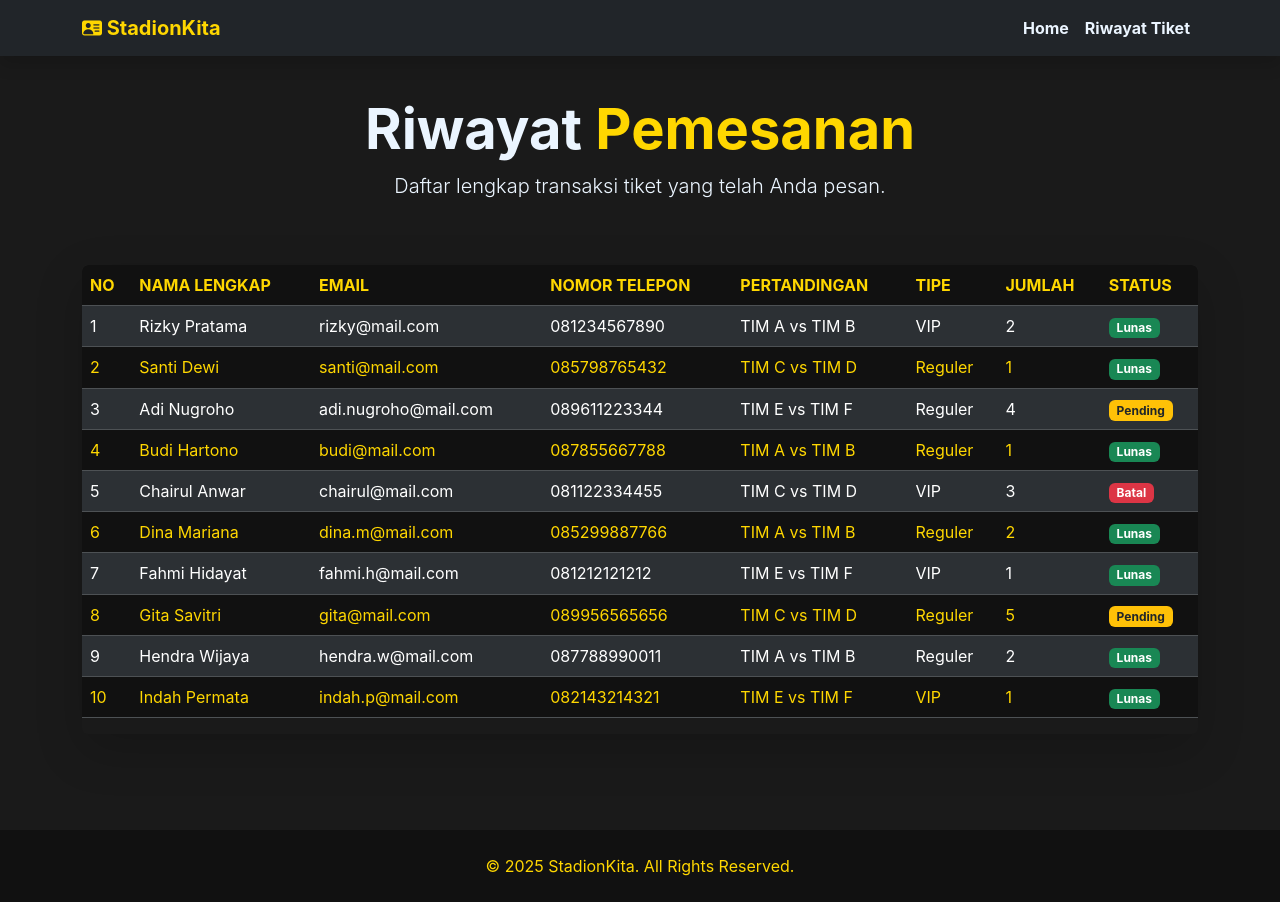
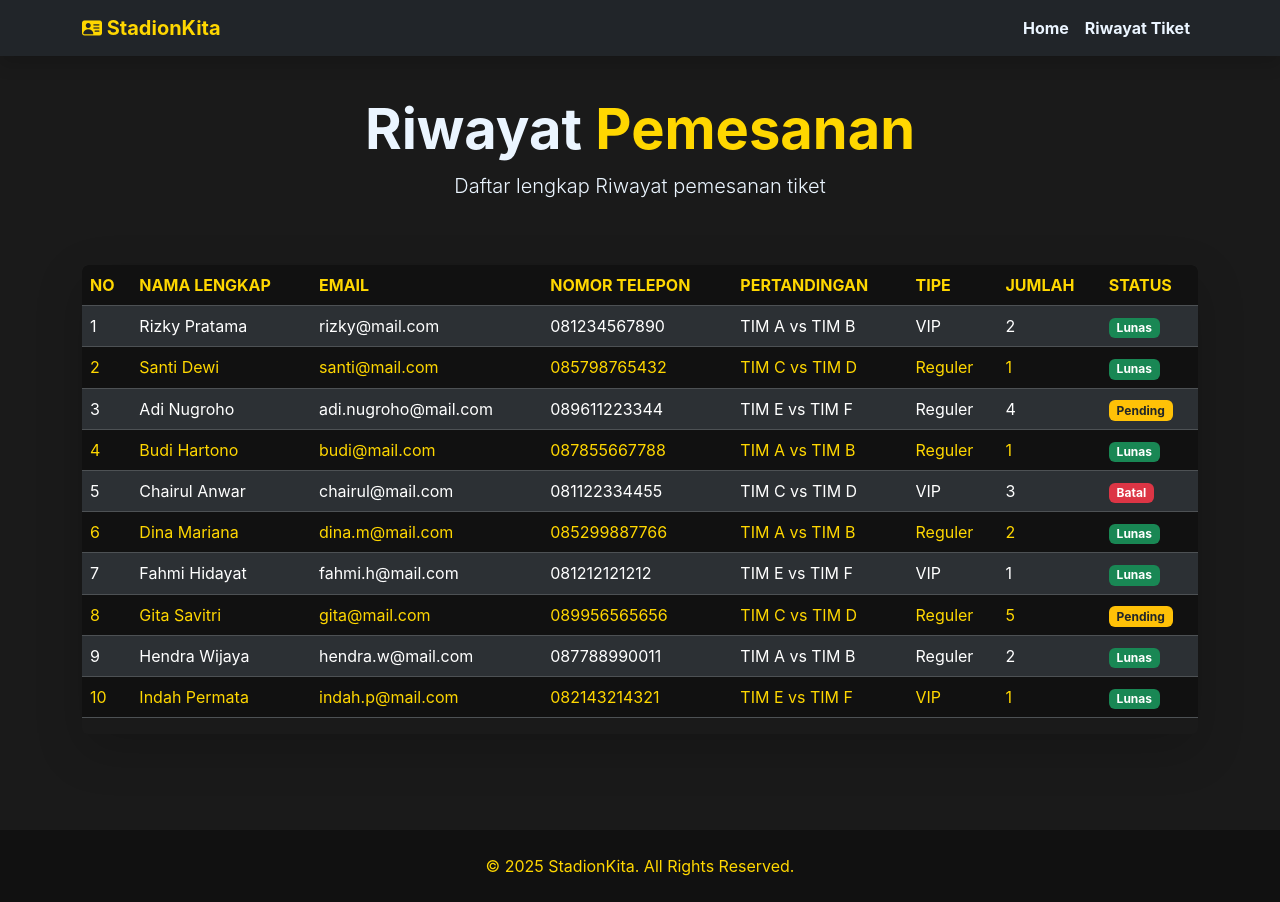
Before and after one commit to LabibAbdullah1/Tugas-Akhir-Web-Design, a plain HTML site: page menu.html in a window 1280 px wide. Drawn offline with nearby package versions, Linux system fonts and the light colour scheme.

Commit message:
update menu.html

```diff
--- a/menu.html
+++ b/menu.html
@@ -44,7 +44,7 @@
             <div class="row">
                 <div class="col-12 text-center mb-5">
                     <h1 class="display-4 fw-bold">Riwayat <span class="text-brand">Pemesanan</span></h1>
-                    <p class="lead">Daftar lengkap transaksi tiket yang telah Anda pesan.</p>
+                    <p class="lead">Daftar lengkap Riwayat pemesanan tiket</p>
                 </div>
             </div>
 
```
